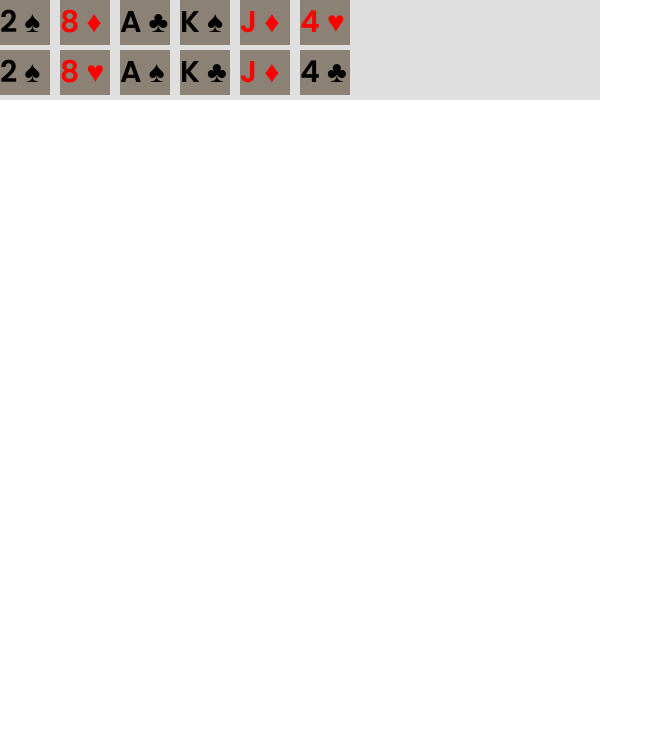
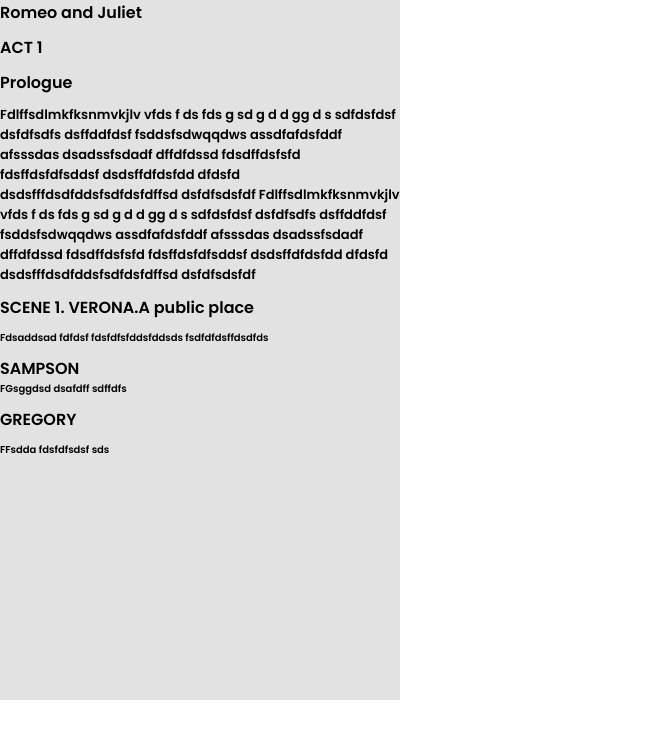
Before and after one commit to GuLiTin/dz, a plain HTML site: page index.html in a window 1280 px wide. Shown: the whole page, without its empty margins (0-663 px from the left). Drawn offline with Linux system fonts and the light colour scheme.

Commit message:
Add files via upload

```diff
--- a/index.html
+++ b/index.html
@@ -10,21 +10,17 @@
     <title>kaif</title>
 </head>
 <body>
-    <div class="p1">
-        <div class="a1">2 &spades;</div>
-        <div class="a2">8 &diams;</div>
-        <div class="a3">A &clubs;</div>
-        <div class="a4">K &spades;</div>
-        <div class="a5">J &diams;</div>
-        <div class="a6">4 &hearts;</div>
-    </div>
-    <div class="p2">
-        <div class="j1">2 &spades;</div>
-        <div class="j2">8 &hearts;</div>
-        <div class="j3">A &spades;</div>
-        <div class="j4">K &clubs;</div>
-        <div class="j5">J &diams;</div>
-        <div class="j6">4 &clubs;</div>
+    <div class="block">
+        <div class="zag">Romeo and Juliet</div>
+        <div class="niz">ACT 1</div>
+        <div class="niz">Prologue</div>
+        <div class="text">Fdlffsdlmkfksnmvkjlv  vfds f ds fds g  sd g  d  d gg d s sdfdsfdsf dsfdfsdfs dsffddfdsf fsddsfsdwqqdws assdfafdsfddf afsssdas dsadssfsdadf dffdfdssd fdsdffdsfsfd fdsffdsfdfsddsf dsdsffdfdsfdd dfdsfd dsdsfffdsdfddsfsdfdsfdffsd dsfdfsdsfdf Fdlffsdlmkfksnmvkjlv  vfds f ds fds g  sd g  d  d gg d s sdfdsfdsf dsfdfsdfs dsffddfdsf fsddsfsdwqqdws assdfafdsfddf afsssdas dsadssfsdadf dffdfdssd fdsdffdsfsfd fdsffdsfdfsddsf dsdsffdfdsfdd dfdsfd dsdsfffdsdfddsfsdfdsfdffsd dsfdfsdsfdf </div>
+        <div class="scene">SCENE 1. VERONA.A public place</div>
+        <div class="text2">Fdsaddsad fdfdsf fdsfdfsfddsfddsds fsdfdfdsffdsdfds </div>
+        <div class="sam">SAMPSON</div>
+        <div class="samm">FGsggdsd dsafdff sdffdfs</div>
+        <div class="greg">GREGORY</div>
+        <div class="gregg"> FFsdda fdsfdfsdsf sds</div>
     </div>
 
 </body>
--- a/style.css
+++ b/style.css
@@ -7,94 +7,36 @@
     margin:0px;
     padding:0px;
 }
-.p1{
-    background-color:rgb(223, 223, 223);
-    width: 600px;
-    height: 50px;
-    display: flex;
-    gap:10px;
+.block{
+    width: 400px;
+    height: 700px;
+    background-color: rgb(226, 226, 226);
 }
-.a1{
-    width: 50px;
-    height: 45px;
-    background-color: rgb(139, 129, 116);
-    font-size: 30px ;
+.zag{
+    margin: 0px 0px 10px 0px;
 }
-.a2{
-    width: 50px;
-    height: 45px;
-    background-color: rgb(139, 129, 116);
-    font-size: 30px ;
-    color:red;
+.niz{
+    margin: 0px 0px 10px 0px;
 }
-.a3{
-    width: 50px;
-    height: 45px;
-    background-color: rgb(139, 129, 116);
-    font-size: 30px ;
+.text{
+    margin: 0px 0px 10px 0px;
+    font-size: 13px;
 }
-.a4{
-    width: 50px;
-    height: 45px;
-    background-color: rgb(139, 129, 116);
-    font-size: 30px ;
+.scene{
+    margin: 0px 0px 10px 0px;
 }
-.a5{
-    width: 50px;
-    height: 45px;
-    background-color: rgb(139, 129, 116);
-    font-size: 30px ;
-    color:red;
+.text2{
+    font-size: 10px;
+    margin: 0px 0px 10px 0px;
 }
-.a6{
-    width: 50px;
-    height: 45px;
-    background-color: rgb(139, 129, 116);
-    font-size: 30px ;
-    color:red;
+.samm{
+    font-size: 10px;
+    margin: 0px 0px 10px 0px;
 }
-.p2{
-    background-color:rgb(223, 223, 223);
-    width: 600px;
-    height: 50px;
-    display: flex;
-    gap:10px;
+.greg{
+    margin: 0px 0px 10px 0px;
 }
-.j1{
-    width: 50px;
-    height: 45px;
-    background-color: rgb(139, 129, 116);
-    font-size: 30px ;
+.gregg{
+    font-size: 10px;
+    margin: 0px 0px 10px 0px;
 }
-.j2{
-    width: 50px;
-    height: 45px;
-    background-color: rgb(139, 129, 116);
-    font-size: 30px ;
-    color:red;
-}
-.j3{
-    width: 50px;
-    height: 45px;
-    background-color: rgb(139, 129, 116);
-    font-size: 30px ;
-}
-.j4{
-    width: 50px;
-    height: 45px;
-    background-color: rgb(139, 129, 116);
-    font-size: 30px ;
-}
-.j5{
-    width: 50px;
-    height: 45px;
-    background-color: rgb(139, 129, 116);
-    font-size: 30px ;
-    color:red;
-}
-.j6{
-    width: 50px;
-    height: 45px;
-    background-color: rgb(139, 129, 116);
-    font-size: 30px ;
-}
```
